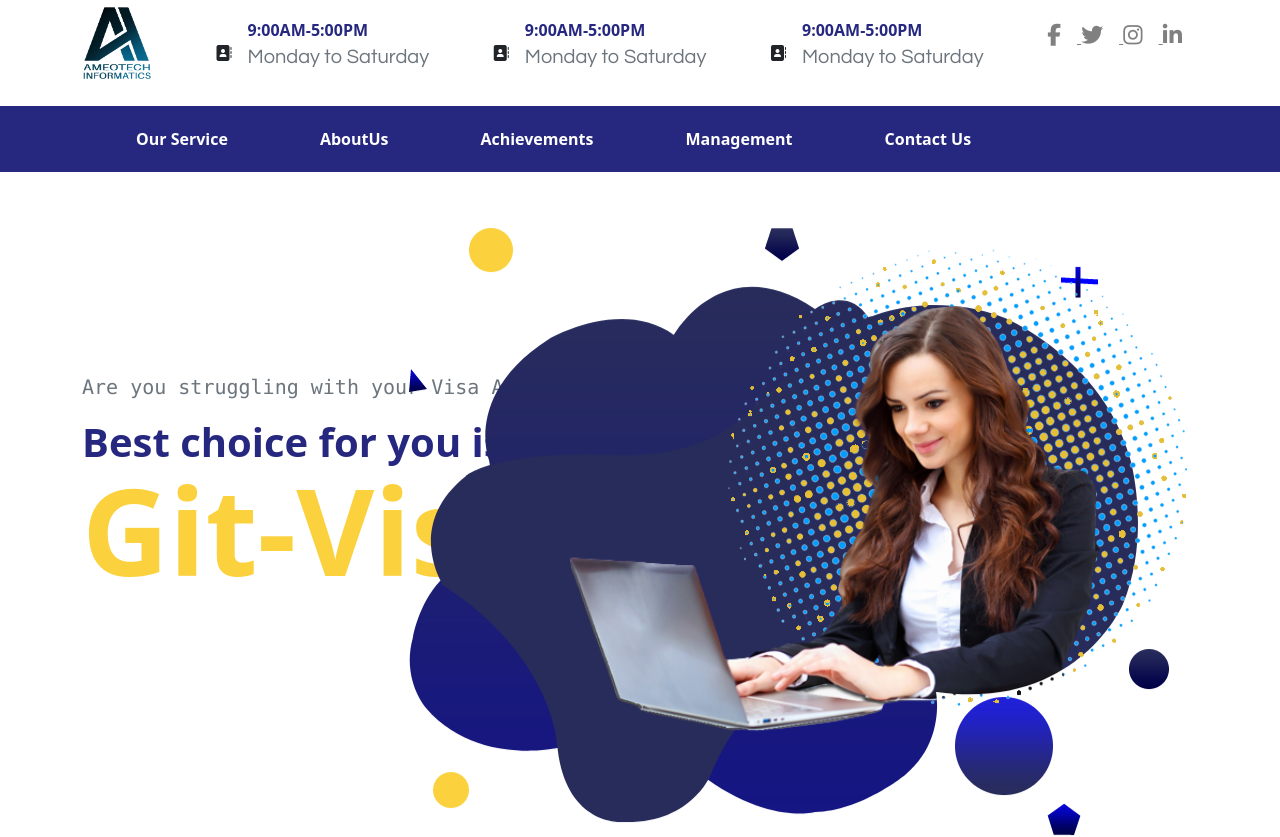
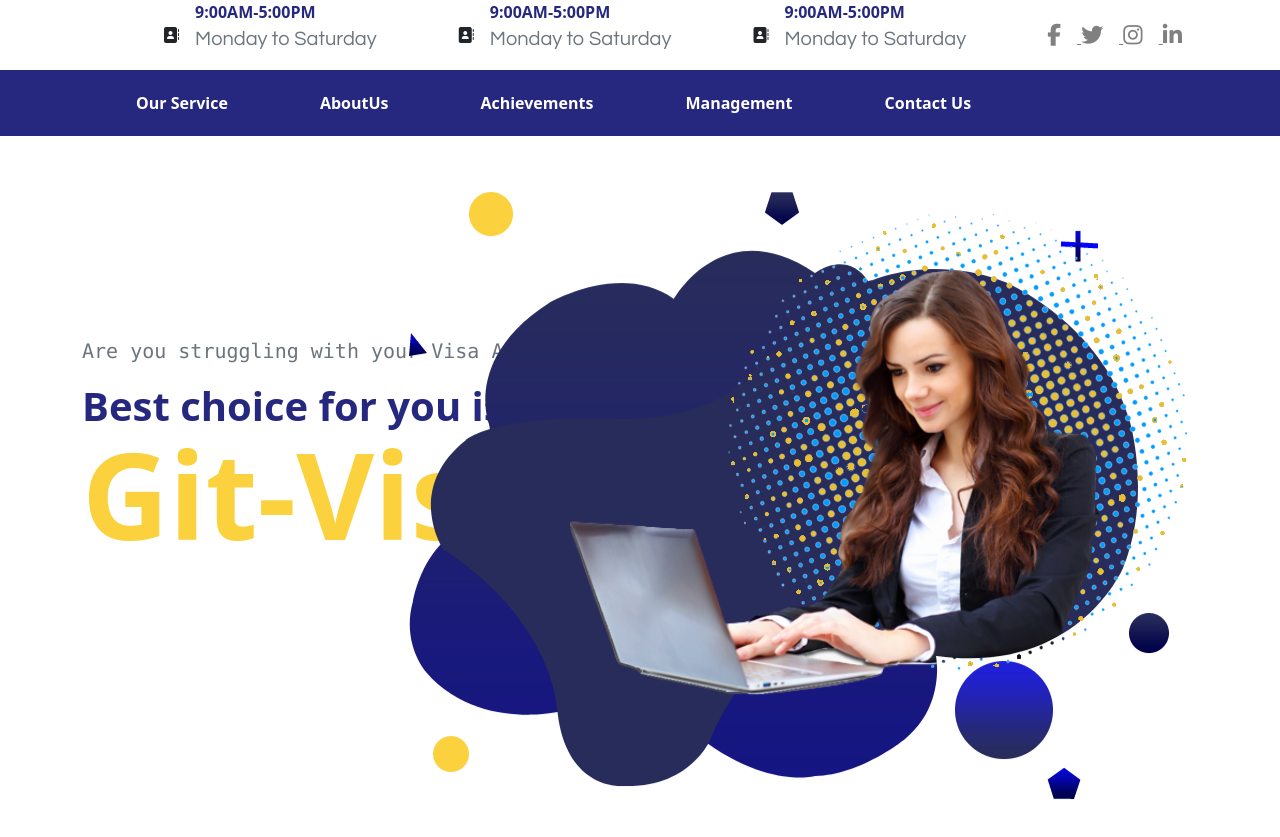
Before and after one commit to shivtaj/gitvisa, a plain HTML site: page index.html in a window 1280 px wide. Shown: the top 837 px of the page. Drawn offline with nearby package versions, Linux system fonts and the light colour scheme.

Commit message:
update changes

```diff
--- a/index.html
+++ b/index.html
@@ -23,7 +23,7 @@
                     <div class="col-xs-12">
                         <div class="d-flex justify-content-between">
                             <div class="brand-logo d-flex align-items-center">
-                                <img src="images/ameotech-logo-vertical1.png" alt="" class="img-fluid">
+                                <!-- <img src="images/ameotech-logo-vertical1.png" alt="" class="img-fluid"> -->
                                 <!-- <h3 class="mb-0 fw-bold text-primary">AMEOTECH</h3> -->
                             </div>
                             <div class="d-flex align-items-center ">
```
